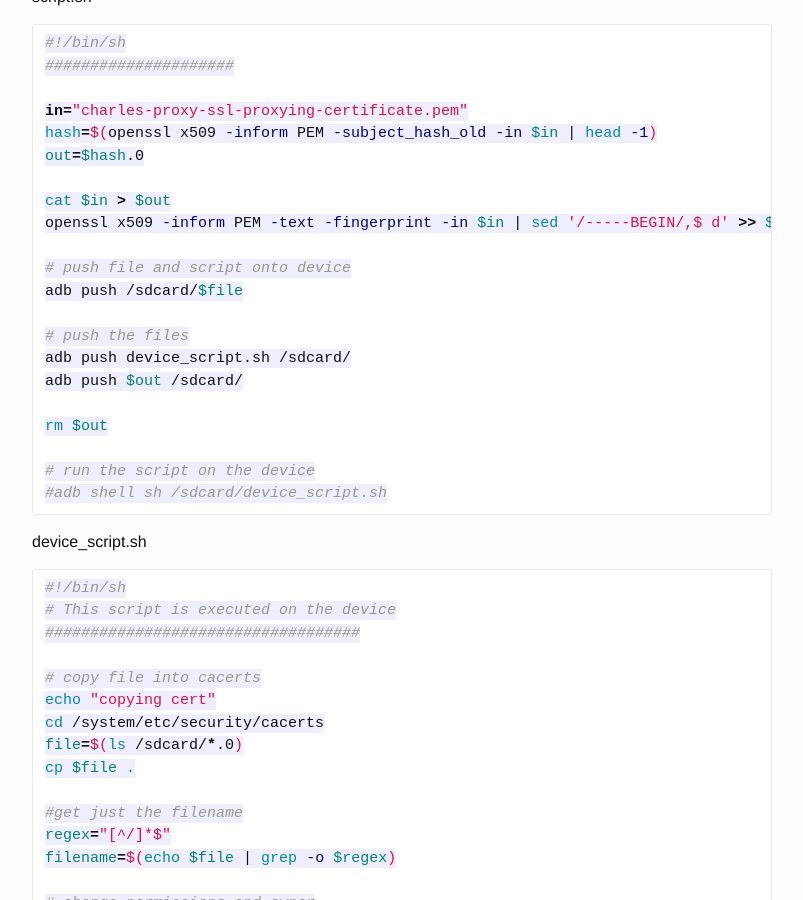
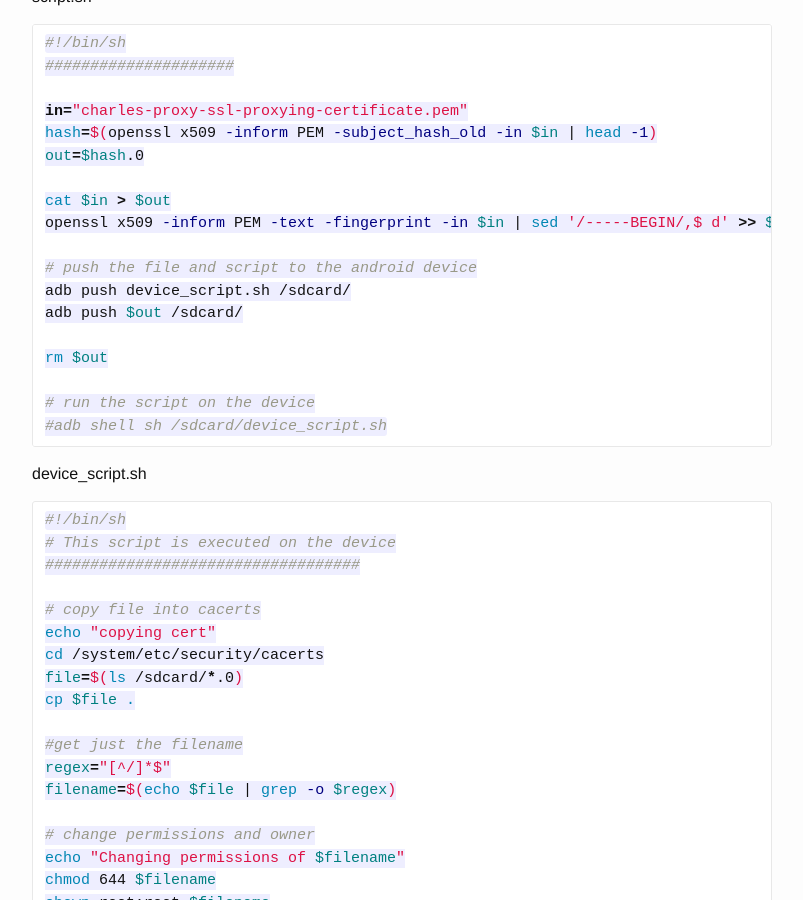
Before and after one commit to eliasbagley/eliasbagley.github.io, a Jekyll site: the page built from _posts/2016-10-24-charles-cert-without-lockscreen.markdown, in a window 1280 px wide and 900 px high, scrolled down 3461 px. Shown: the whole window, without its empty margins (238-1041 px from the left). Built offline with Jekyll 4.4.1, drawn with Linux system fonts in a browser that asks for light colours; Markdown is read by kramdown in place of the engine named in the settings; comment, search, counter and statistics services are not loaded.

Commit message:
Update charles post

```diff
--- a/_posts/2016-10-24-charles-cert-without-lockscreen.markdown
+++ b/_posts/2016-10-24-charles-cert-without-lockscreen.markdown
@@ -148,10 +148,7 @@ out=$hash.0
 cat $in > $out
 openssl x509 -inform PEM -text -fingerprint -in $in | sed '/-----BEGIN/,$ d' >> $out
 
-# push file and script onto device
-adb push /sdcard/$file
-
-# push the files
+# push the file and script to the android device
 adb push device_script.sh /sdcard/
 adb push $out /sdcard/
 
```
